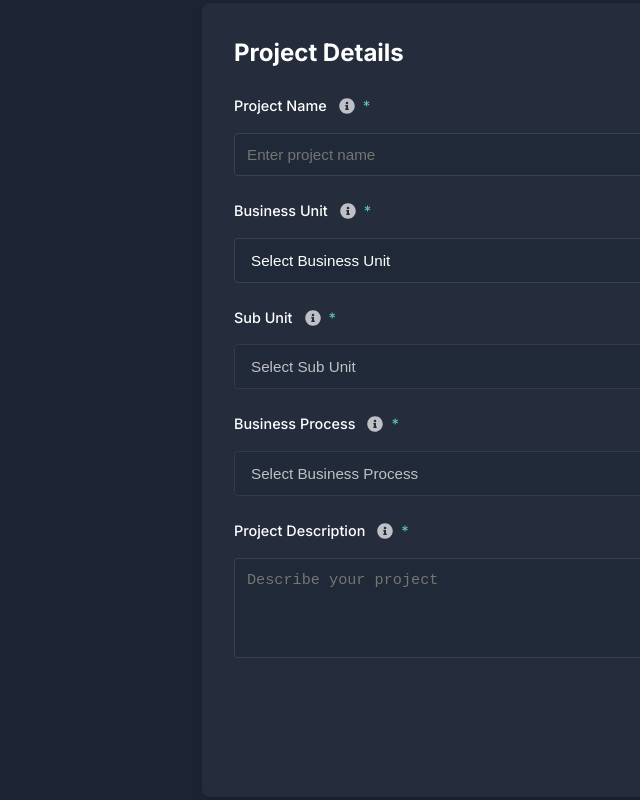
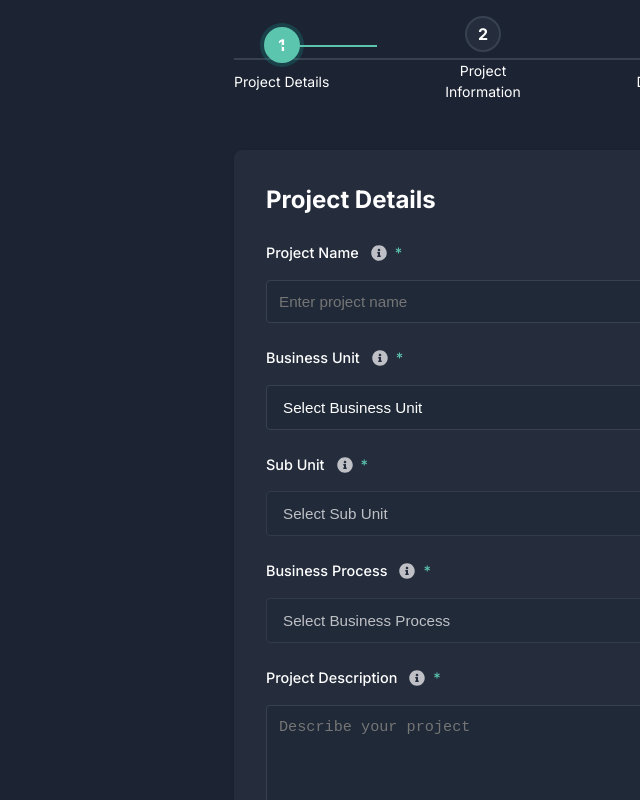
Before and after one commit to aigapriv/privacy-hub-demo, a React (Vite) app: page /privacy-review in a window 1280 px wide. Shown: the whole page, without its empty margins (640-1280 px from the left). Built offline with nearby package versions, Linux system fonts and the light colour scheme.

Commit message:
feat: added flow and structure to the questionnaire

```diff
--- a/src/pages/PrivacyReview.jsx
+++ b/src/pages/PrivacyReview.jsx
@@ -578,6 +578,37 @@ const PrivacyReview = () => {
 
   return (
     <div className="page-container">
+      <div className="content-wrapper">
+        <div className="page-header">
+          <h1>Privacy Review</h1>
+          <div className="sub-heading">
+            <p>Pre-Screening Assessment</p>
+            <span className="definition">
+              This privacy review helps identify potential privacy risks and compliance requirements for your project.
+            </span>
+          </div>
+        </div>
+
+        <div className="status-bar">
+          <div className="status-steps">
+            {[1, 2, 3, 4, 5].map((step) => (
+              <div
+                key={step}
+                className={`status-step ${currentStep >= step ? 'active' : ''} ${currentStep === step ? 'current' : ''}`}
+              >
+                <div className="step-circle">{step}</div>
+                <div className="step-label">
+                  {step === 1 && 'Project Details'}
+                  {step === 2 && 'Project Information'}
+                  {step === 3 && 'Data Processing'}
+                  {step === 4 && 'Security Measures'}
+                  {step === 5 && 'Review & Submit'}
+                </div>
+              </div>
+            ))}
+          </div>
+        </div>
+
         <div className="page-content">
           <div className="main-content">
             {renderStep()}
@@ -596,6 +627,7 @@ const PrivacyReview = () => {
           </div>
         </div>
       </div>
+    </div>
   );
 };
 
--- a/src/styles/PrivacyReview.css
+++ b/src/styles/PrivacyReview.css
@@ -25,7 +25,7 @@ body {
   min-height: 100vh;
 }
 
-/* Main Container Styles */
+/* Main Layout */
 .page-container {
   min-height: 100vh;
   width: 100%;
@@ -35,14 +35,125 @@ body {
   padding: 2rem;
   display: flex;
   justify-content: center;
-  margin-left: 540px;
+  margin-left: 540px; /* For sidebar offset */
 }
 
-.page-content {
+.content-wrapper {
   width: 1200px;
   max-width: 90%;
-  margin: 0 auto;
-  padding-right: 240px;
+  padding-right: 240px; /* Balance sidebar offset */
+}
+
+/* Header Styles */
+.page-header {
+  margin-bottom: 2rem;
+}
+
+.page-header h1 {
+  font-size: 2.5rem;
+  font-weight: 600;
+  margin-bottom: 1rem;
+  color: var(--color-text);
+}
+
+.sub-heading p {
+  font-size: 1.25rem;
+  font-weight: 500;
+  color: var(--color-teal-light);
+  margin-bottom: 0.5rem;
+}
+
+.sub-heading .definition {
+  font-size: 1rem;
+  color: var(--color-text-light);
+  opacity: 0.8;
+}
+
+/* Status Bar Styles */
+.status-bar {
+  margin-bottom: 2rem;
+  padding: 1rem 0;
+}
+
+.status-steps {
+  display: flex;
+  justify-content: space-between;
+  align-items: center;
+  position: relative;
+}
+
+.status-steps::before {
+  content: '';
+  position: absolute;
+  top: 50%;
+  left: 0;
+  right: 0;
+  height: 2px;
+  background: var(--color-border);
+  transform: translateY(-50%);
+  z-index: 1;
+}
+
+.status-step {
+  display: flex;
+  flex-direction: column;
+  align-items: center;
+  position: relative;
+  z-index: 2;
+}
+
+.step-circle {
+  width: 36px;
+  height: 36px;
+  border-radius: 50%;
+  background: var(--color-card-background);
+  border: 2px solid var(--color-border);
+  display: flex;
+  align-items: center;
+  justify-content: center;
+  font-weight: 600;
+  margin-bottom: 0.5rem;
+  transition: all 0.3s ease;
+}
+
+.step-label {
+  font-size: 0.875rem;
+  color: var(--color-text-light);
+  text-align: center;
+  max-width: 120px;
+  transition: all 0.3s ease;
+}
+
+/* Active and Current Step Styles */
+.status-step.active .step-circle {
+  background: var(--color-teal-light);
+  border-color: var(--color-teal-light);
+  color: white;
+}
+
+.status-step.active .step-label {
+  color: var(--color-text);
+}
+
+.status-step.current .step-circle {
+  box-shadow: 0 0 0 4px rgba(20, 184, 166, 0.2);
+}
+
+/* Progress Line */
+.status-steps .status-step.active:not(:last-child)::after {
+  content: '';
+  position: absolute;
+  top: 18px;
+  left: 50%;
+  width: 100%;
+  height: 2px;
+  background: var(--color-teal-light);
+  z-index: 1;
+}
+
+/* Main Content Styles */
+.page-content {
+  width: 100%;
 }
 
 .main-content {
```
Lines whose indentation alone changed are shown as unchanged.
